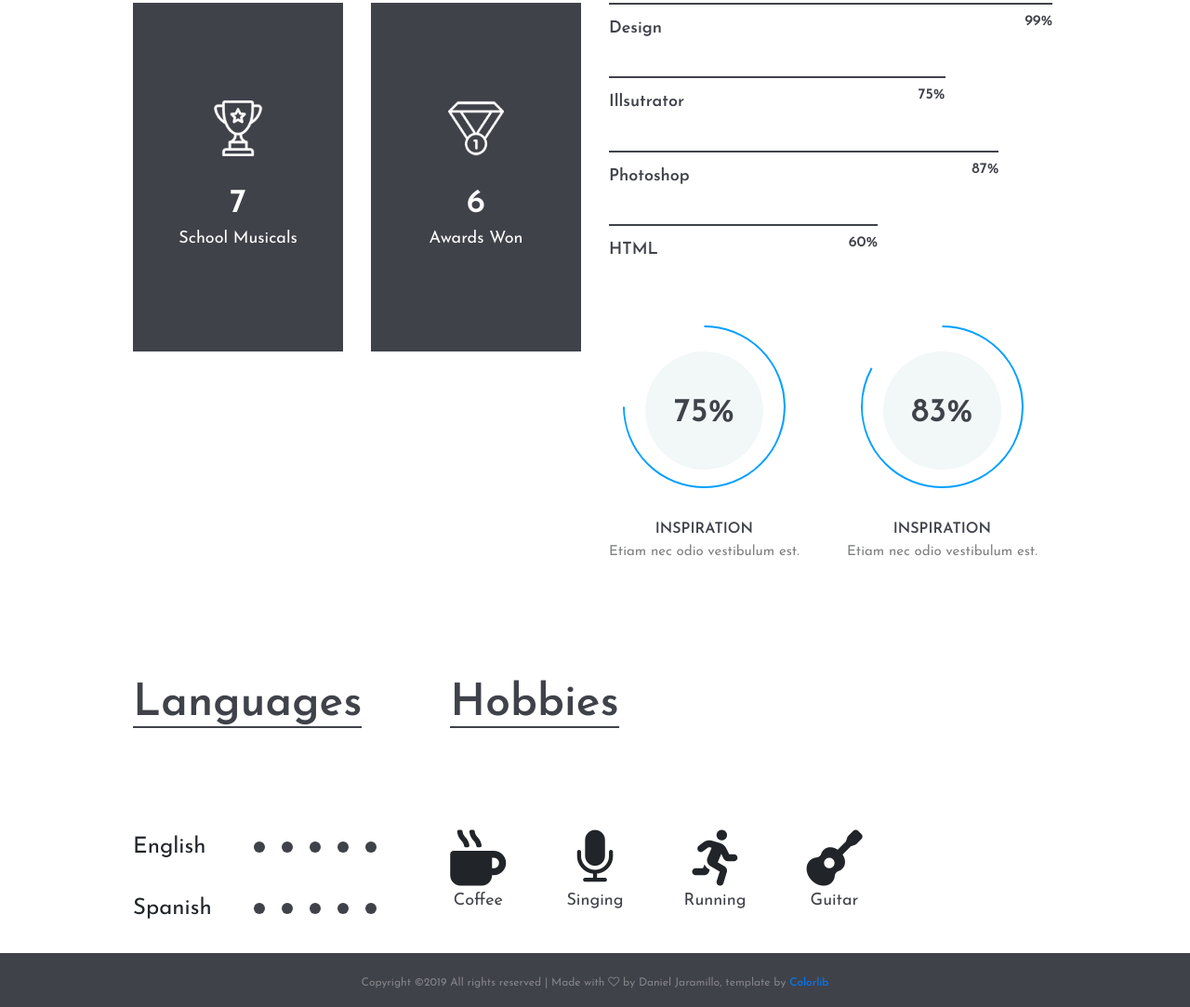
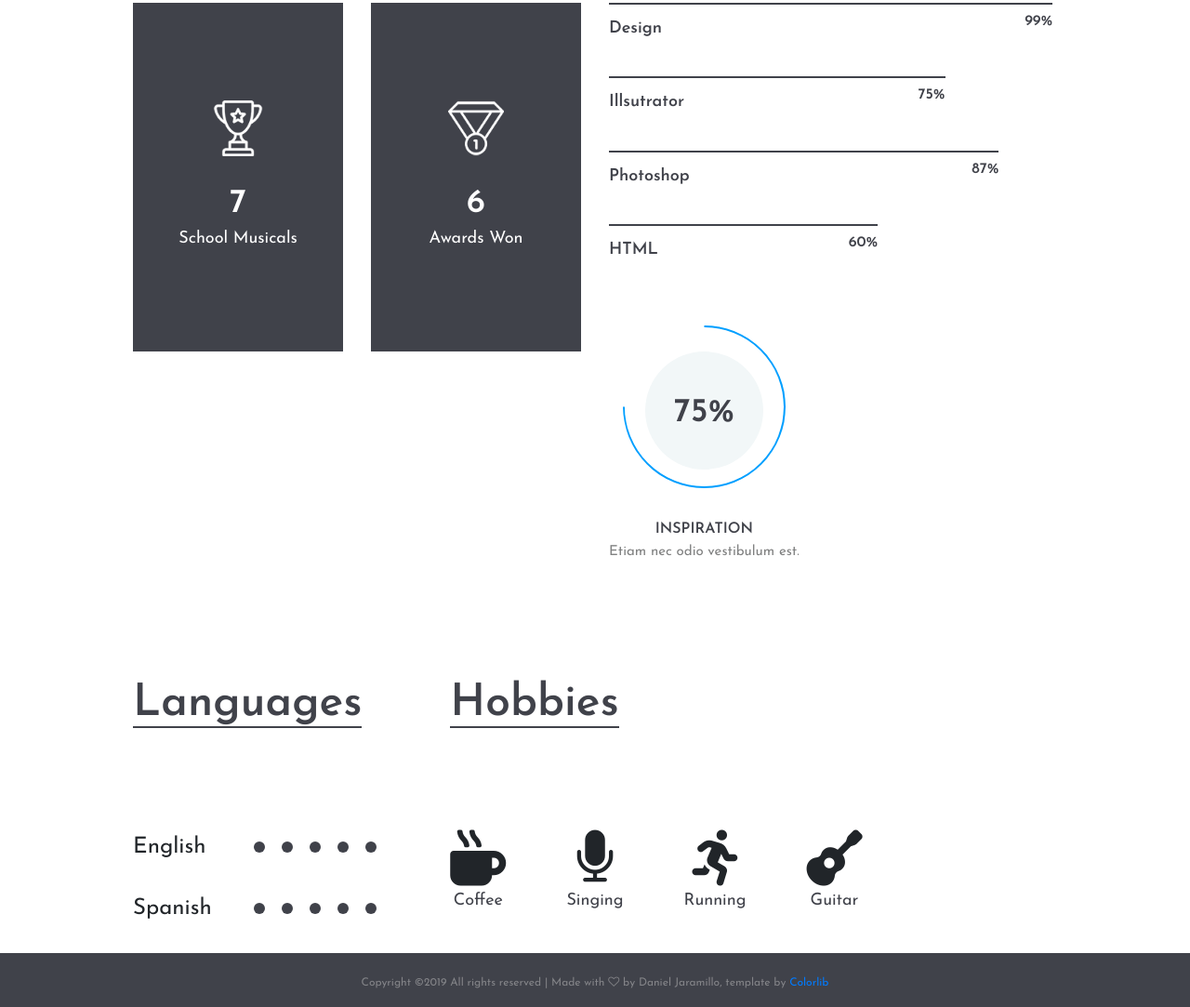
Before and after one commit to danieljaramillor/danieljaramillor.github.io, a plain HTML site: page index.html in a window 1280 px wide. Shown: the part 4666-5749 px from the top of the page at 93% size. Drawn offline with Linux system fonts and the light colour scheme.

Commit message:
Update index.html

```diff
--- a/index.html
+++ b/index.html
@@ -309,18 +309,6 @@ any institution. </p>
 												</div>
 											</div>
 										</div>
-										<div class="col-md-6">
-											<div class="circle-progress">
-												<div id="progress6" class="prog-circle"></div>
-												<div class="progress-info">
-													<h2>83%</h2>
-												</div>
-												<div class="prog-title">
-													<h3>Inspiration</h3>
-													<p>Etiam nec odio vestibulum est.</p>
-												</div>
-											</div>
-										</div>
 									</div>
 								</div>
 							</div>
```
